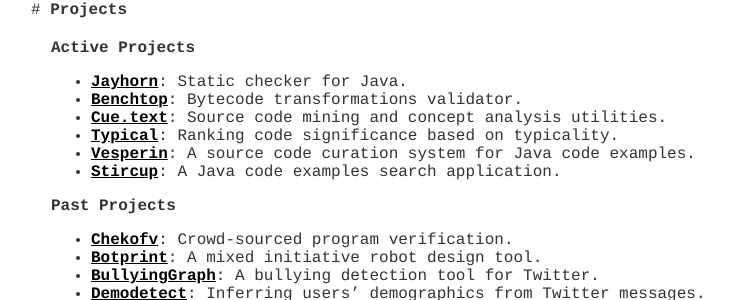
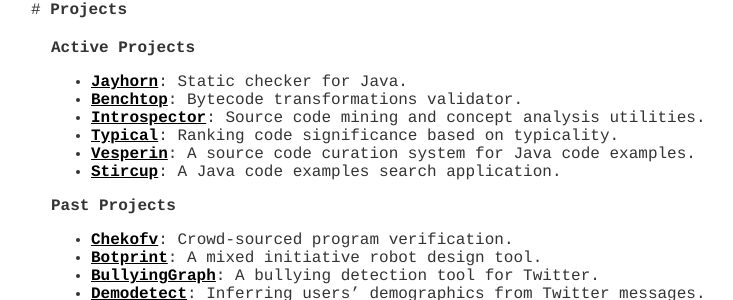
Before and after one commit to hsanchez/hsanchez.github.io, a Jekyll site: the page built from projects/index.md, in a window 1280 px wide. Shown: the part 141-441 px from the top of the page, without its empty margins (259-992 px from the left). Built offline with Jekyll 4.4.1, drawn with Linux system fonts in a browser that asks for light colours.

Commit message:
minor updates

```diff
--- a/projects/index.md
+++ b/projects/index.md
@@ -8,7 +8,7 @@
 
 - [**Jayhorn**](https://github.com/jayhorn/jayhorn): Static checker for Java.
 - [**Benchtop**](https://github.com/jayhorn/benchtop): Bytecode transformations validator.
-- [**Cue.text**](https://github.com/vesperin/cue.text): Source code mining and concept analysis utilities.
+- [**Introspector**](https://github.com/vesperin/introspector): Source code mining and concept analysis utilities.
 - [**Typical**](https://github.com/vesperin/cue): Ranking code significance based on typicality.
 - [**Vesperin**](../posts/thesiswork/tools): A source code curation system for Java code examples.
 - [**Stircup**](https://github.com/vesperin/stircup): A Java code examples search application.
```
Also changed, not shown: posts/thesiswork/tools/_posts/2015-01-01-stircup.md (+1 -1 lines).
